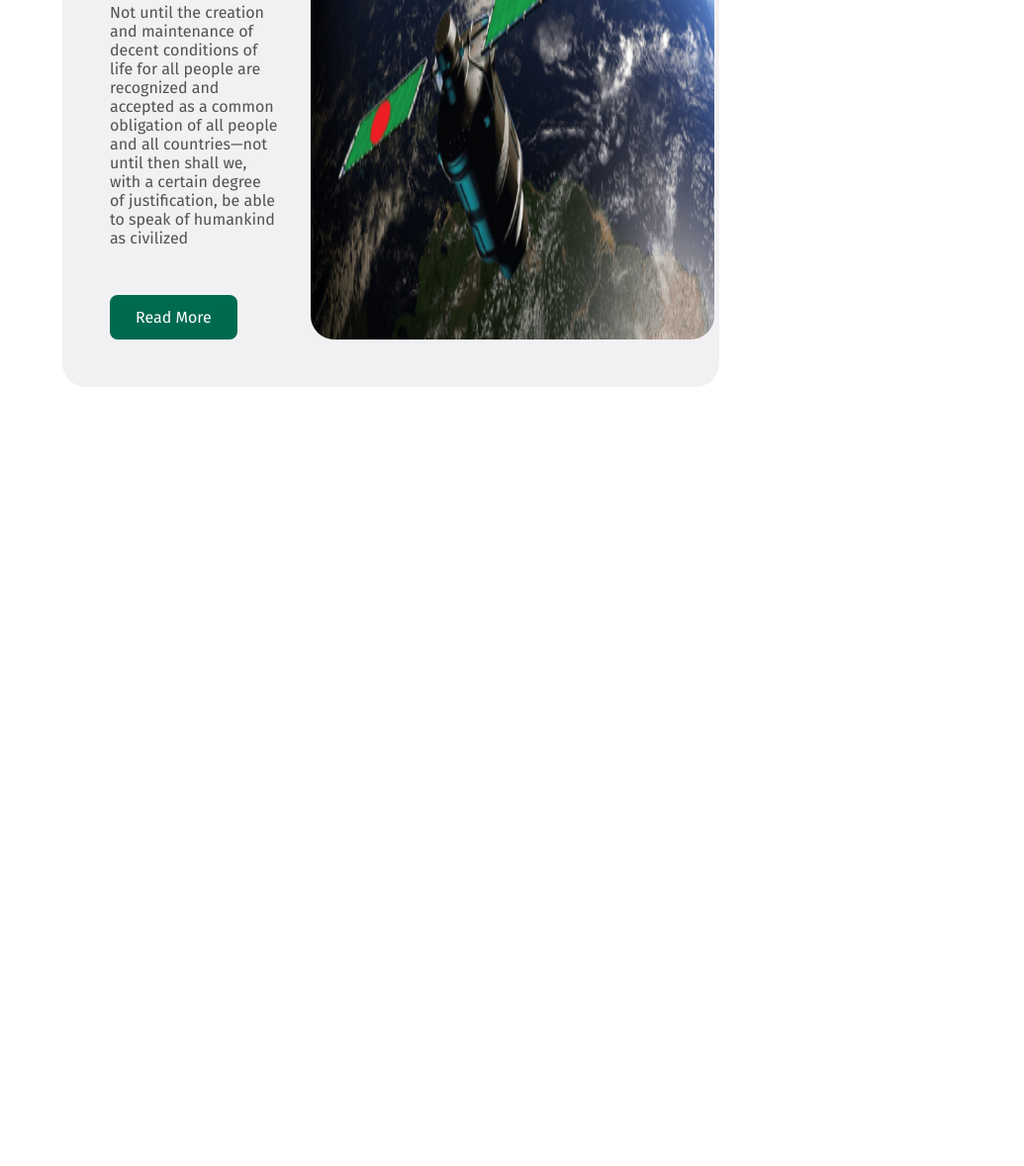
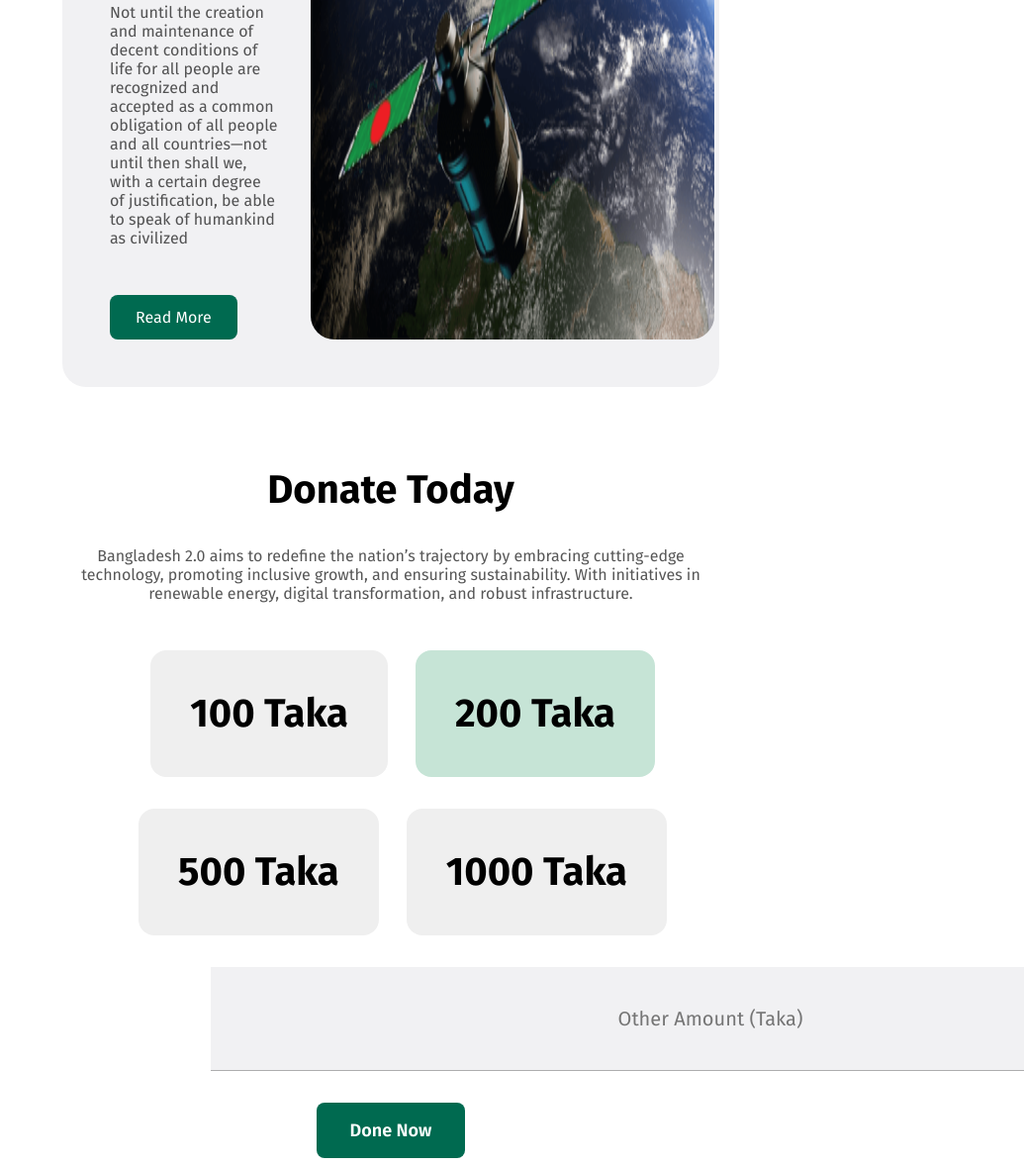
Before and after one commit to rat222/Bangladesg-2.0-Assignment-1, a plain HTML site: page index.html in a window 1280 px wide. Shown: the part 3828-5006 px from the top of the page at 99% size, without its empty margins (245-1280 px from the left). Before the commit the page ends 4227 px from the top, so only its background shows below. Drawn offline with Linux system fonts and the light colour scheme.

Commit message:
completed donate section, fifth commit

```diff
--- a/Styles/Style.css
+++ b/Styles/Style.css
@@ -336,3 +336,75 @@
 .news-contents-2 {
   margin-top: 24px;
 }
+
+/* donate section styles */
+.donate-section {
+  margin-left: 300px;
+  margin-right: 300px;
+  margin-top: 80px;
+}
+.donate-header {
+  text-align: center;
+}
+
+.donate-title {
+  font-family: "Fira Sans", sans-serif;
+  font-size: 40px;
+  font-weight: bold;
+}
+
+.donate-description {
+  font-family: "Fira Sans", sans-serif;
+  font-size: 16px;
+  color: rgba(14, 14, 14, 70%);
+}
+
+.donate-amounts {
+  text-align: center;
+}
+
+.donate-btn {
+  padding: 40px;
+  border-style: none;
+  border-radius: 16px;
+  font-family: "Fira Sans", sans-serif;
+  font-size: 40px;
+  font-weight: bold;
+  margin-left: 24px;
+  margin-top: 32px;
+}
+
+.donate-btn-color {
+  background-color: #c6e4d6;
+}
+
+input[type="text"] {
+  height: 64px;
+  width: 1010px;
+  text-align: center;
+  margin-top: 32px;
+  margin-left: 150px;
+  padding: 20px 0px;
+  font-family: "Fira Sans", sans-serif;
+  font-size: 20px;
+  border-style: none;
+  background-color: #f1f1f3;
+  color: rgba(14, 14, 14, 30%);
+  border-bottom: 1px solid rgba(14, 14, 14, 30%);
+}
+
+.done-btn-submit {
+  text-align: center;
+  margin-top: 32px;
+}
+
+.done-btn {
+  padding: 17px 34px;
+  font-family: "Fira Sans", sans-serif;
+  font-size: 18px;
+  font-weight: 600;
+  color: white;
+  background-color: #006a50;
+  border-style: none;
+  border-radius: 8px;
+}
--- a/index.html
+++ b/index.html
@@ -199,6 +199,34 @@
           </div>
         </div>
       </section>
+      <!-- donate today section -->
+      <section class="donate-section">
+        <div class="donate-header">
+          <h1 class="donate-title">Donate Today</h1>
+          <p class="donate-description">
+            Bangladesh 2.0 aims to redefine the nation’s trajectory by embracing
+            cutting-edge technology, promoting inclusive growth, and ensuring
+            sustainability. With initiatives in renewable energy, digital
+            transformation, and robust infrastructure.
+          </p>
+        </div>
+        <div class="donate-amounts">
+          <button class="donate-btn">100 Taka</button>
+          <button class="donate-btn donate-btn-color">200 Taka</button>
+          <button class="donate-btn">500 Taka</button>
+          <button class="donate-btn">1000 Taka</button>
+        </div>
+        <div>
+          <input
+            clas="donate-input"
+            type="text"
+            placeholder="Other Amount (Taka)"
+          />
+        </div>
+        <div class="done-btn-submit">
+          <button class="done-btn">Done Now</button>
+        </div>
+      </section>
     </main>
     <footer></footer>
   </body>
```
